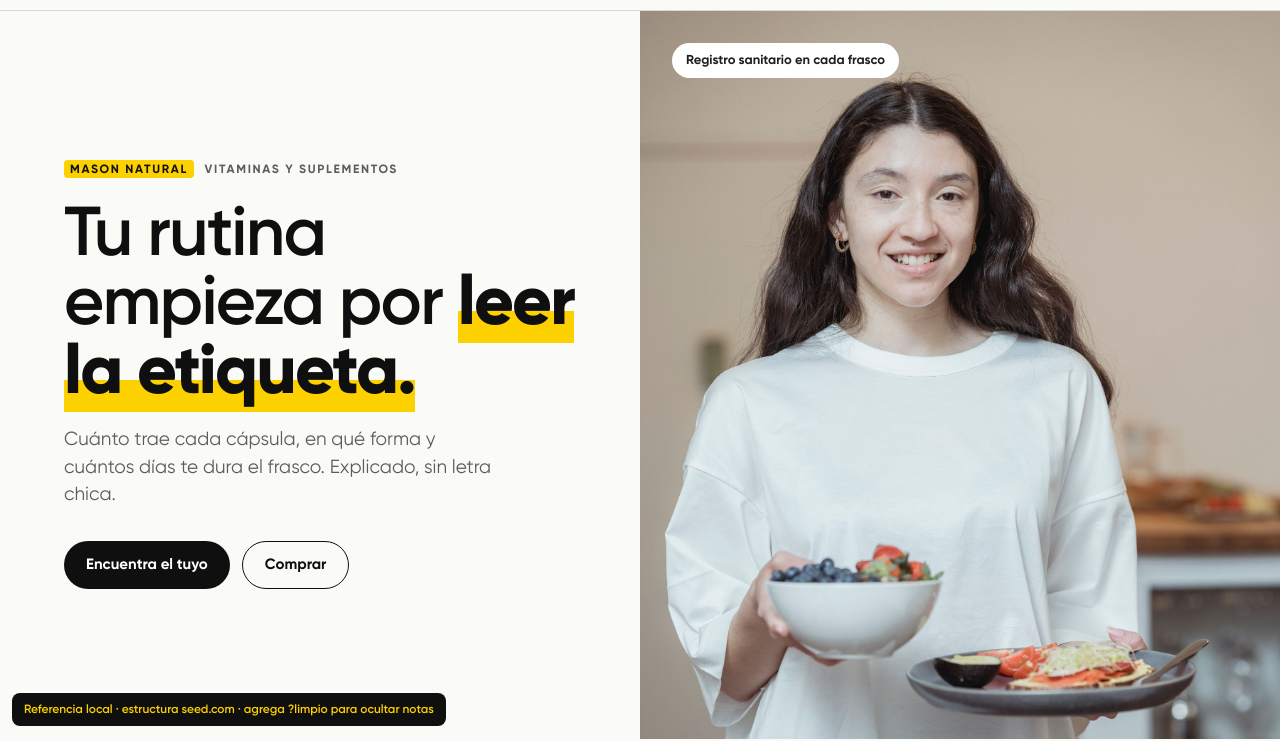
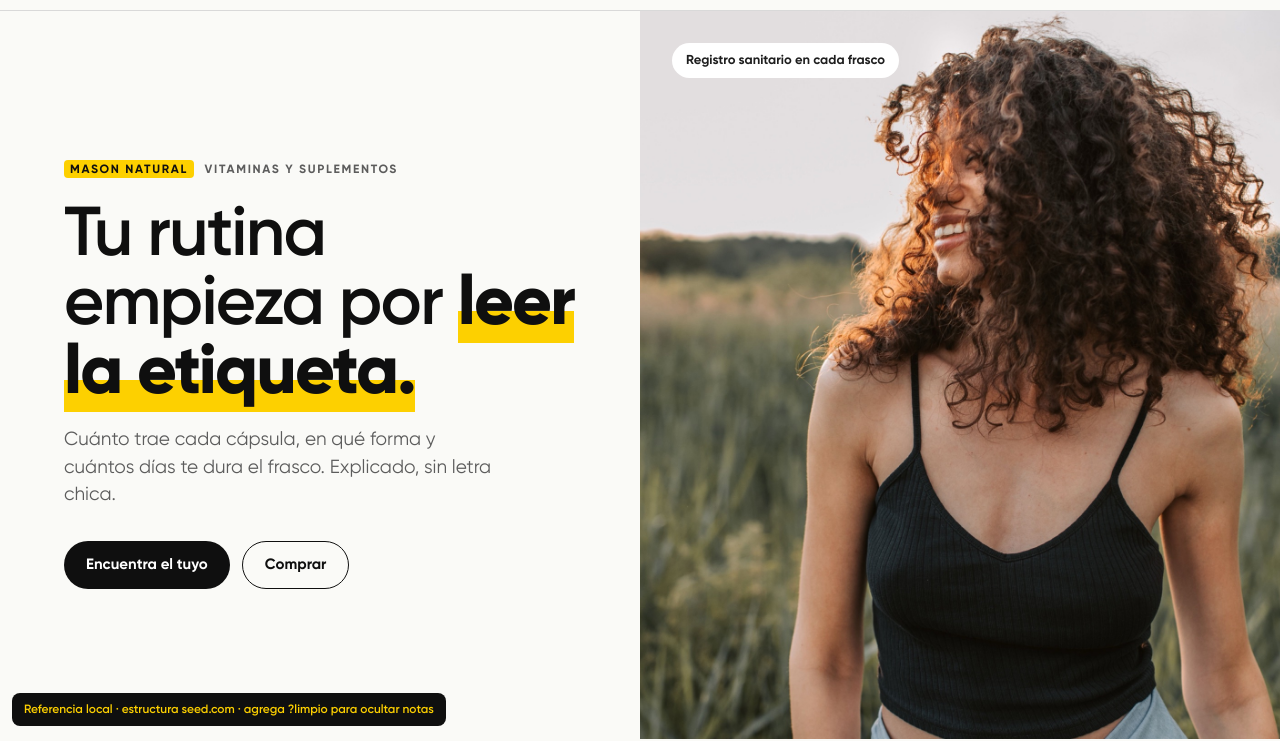
Before and after one commit to francocanales-asdf/mason-referencias, a plain HTML site: page seed/index.html in a window 1280 px wide. Shown: the part 62-803 px from the top of the page. Drawn offline with Linux system fonts and the light colour scheme.

Commit message:
Fotos de portada elegidas por Franco en Arrae y Seed
Co-Authored-By: Claude Opus 5.5 <noreply@anthropic.com>

```diff
--- a/seed/index.html
+++ b/seed/index.html
@@ -33,7 +33,7 @@ sup{font-size:.55em;color:var(--texto-suave);font-weight:600}
 .hero h1 em{font-style:normal;font-weight:800;background:linear-gradient(transparent 62%,var(--amarillo) 62%)}
 .hero p{font-size:19px;color:var(--texto-suave);max-width:36ch}
 .hero .acciones{display:flex;gap:12px;flex-wrap:wrap;margin-top:32px}
-.hero .bodegon{background:#D9D5D2 url(../comun/img/personas/pexels-7622871.jpg) 50% 22%/cover no-repeat;position:relative;overflow:hidden}
+.hero .bodegon{background:#D9D5D2 url(../comun/img/personas/vlada-karpovich-4668537.jpg) 50% 30%/cover no-repeat;position:relative;overflow:hidden}
 .hero .bodegon .sello{position:absolute;top:32px;left:32px;font-size:13px;font-weight:700;background:var(--blanco);border-radius:999px;padding:8px 14px}
 @media (max-width:900px){.hero{grid-template-columns:1fr;max-height:none;min-height:0}.hero .bodegon{min-height:380px}}
 
@@ -162,7 +162,7 @@ footer li{list-style:none;margin:10px 0}
       <a class="pildora borde" href="#productos">Comprar</a>
     </div>
   </div>
-  <div class="bodegon" role="img" aria-label="Mujer sonriendo con un desayuno saludable">
+  <div class="bodegon" role="img" aria-label="Mujer sonriendo en el campo, con el pelo al viento">
     <span class="sello">Registro sanitario en cada frasco</span>
   </div>
 </section>
```
Also changed, not shown: arrae/index.html (+3 -3 lines), comun/img/personas/mujer-montanas.jpg (added), comun/img/personas/pexels-1153372.jpg (deleted), comun/img/personas/pexels-7622871.jpg (deleted), comun/img/personas/vlada-karpovich-4668537.jpg (added), 1 other file.
